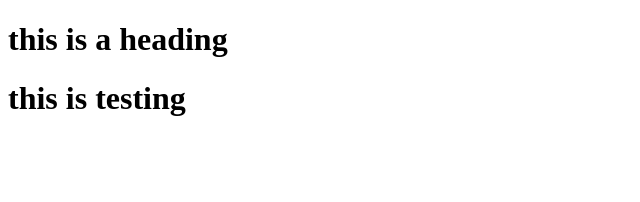
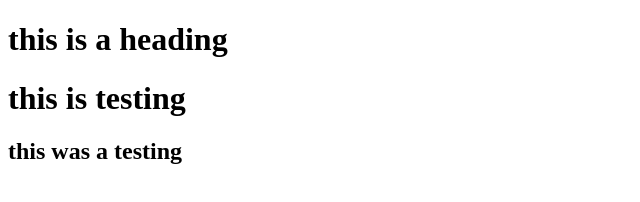
Before and after one commit to Chukskamji/testing-, a plain HTML site: page index.html in a window 1280 px wide. Shown: the whole page, without its empty margins (0-640 px from the left). Drawn offline with Linux system fonts and the light colour scheme.

Commit message:
testing h2

```diff
--- a/index.html
+++ b/index.html
@@ -10,6 +10,6 @@
     this is a heading
   </h1>
   <h1>this is testing</h1>
-
+  <h2>this was a testing</h2>
 </body>
 </html>
```
